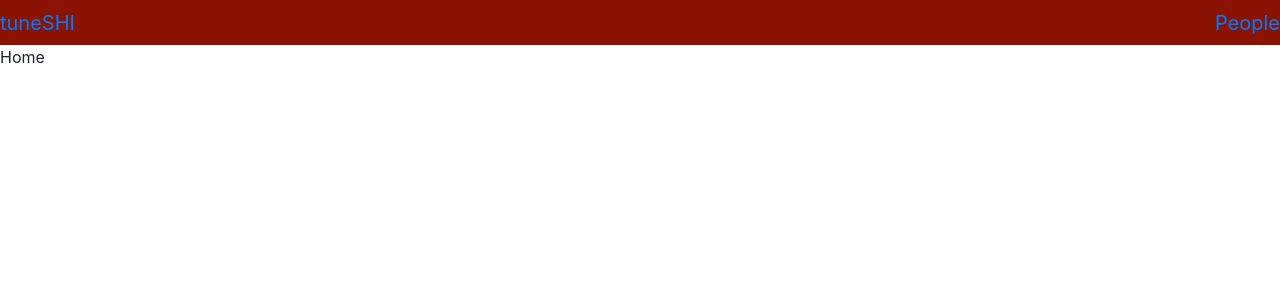
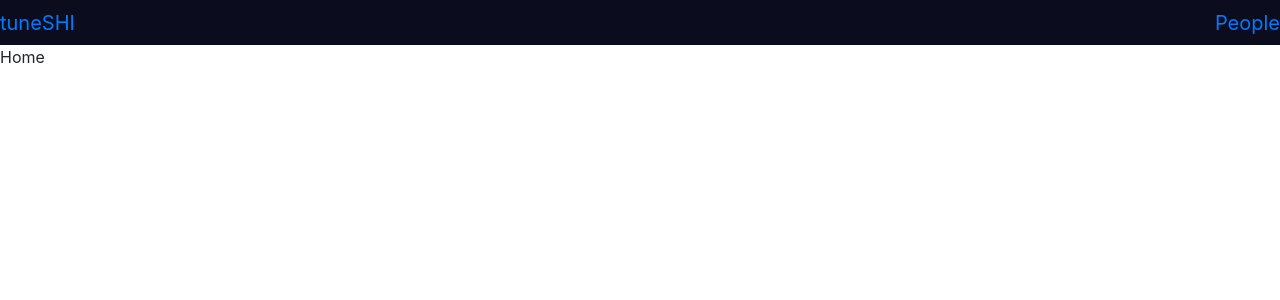
Before and after one commit to RobnettSean22/Tune-shi, a React (Create React App) app: page / in a window 1280 px wide. Shown: the top 300 px of the page. Built offline with nearby package versions, Linux system fonts and the light colour scheme; the HTML template or start-up script is replaced by a standard one.

Commit message:
19th added a create profile component file

```diff
--- a/src/App.css
+++ b/src/App.css
@@ -13,7 +13,7 @@ header{
 .nav{
     width: 100%;
     height: 45px;
-    background:rgb(138, 19, 4);
+    background: #0b0c1d;
     display: flex;
     justify-content: space-between;
     align-items: center;
--- a/src/Components/People/People.js
+++ b/src/Components/People/People.js
@@ -43,10 +43,10 @@ export default class People extends Component {
 
                 <div key= {people.tag}>
 
-                    <h1>{people.firstName}</h1>
-                    <h1>{people.lastName}</h1>
-                    <Link to = {`/profile/${people.tag}`}>{people.firstName} SHI</Link>
-
+                    <div>
+                        <h1>{people.firstName} {people.lastName}</h1>
+                        <Link to = {`/profile/${people.tag}`}><button className = 'to_profile'>{people.firstName} 's SHI</button></Link>
+                    </div>
                 </div>
 
             )
```
Also changed, not shown: src/Components/Create_Profile/Create_profile.css (added), src/Components/Create_Profile/Create_profile.js (added), src/Components/People/People.css (added).
